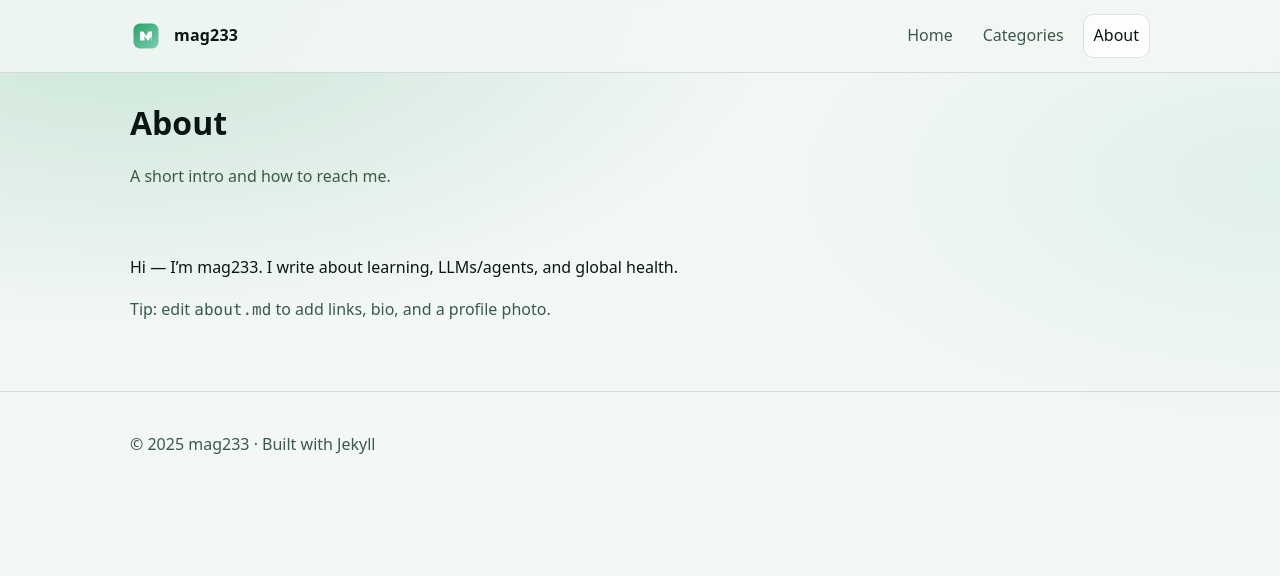
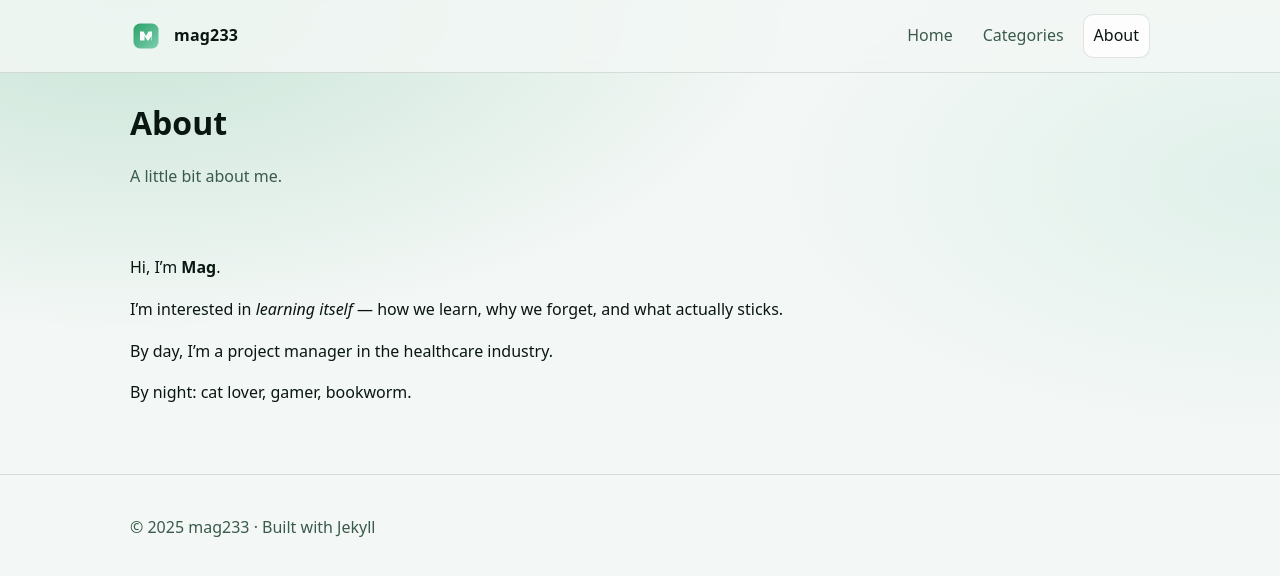
Before and after one commit to mag233/mag233.github.io, a Jekyll site: the page built from about.md, in a window 1280 px wide. Shown: the top 576 px of the page. Built offline with Jekyll 4.4.1, drawn with Linux system fonts in a browser that asks for light colours.

Commit message:
update aboutME

```diff
--- a/_config.yml
+++ b/_config.yml
@@ -6,9 +6,14 @@ permalink: /:categories/:year/:month/:day/:title/
 plugins:
   - jekyll-feed
 future: true
+exclude:
+  - templates
 
 # Branding
 logo: /assets/img/logo.svg
 
 # Optional: set this when you know it (e.g., https://mag233.github.io)
 url: ""
+
+# Optional local writing helper page at /write/
+show_write: false
--- a/_includes/header.html
+++ b/_includes/header.html
@@ -10,6 +10,9 @@
       <a class="nav__link{% if page.url == '/' %} is-active{% endif %}" href="{{ '/' | relative_url }}">Home</a>
       <a class="nav__link{% if page.url contains '/categories' %} is-active{% endif %}" href="{{ '/categories/' | relative_url }}">Categories</a>
       <a class="nav__link{% if page.url contains '/about' %} is-active{% endif %}" href="{{ '/about/' | relative_url }}">About</a>
+      {% if site.show_write %}
+        <a class="nav__link{% if page.url contains '/write' %} is-active{% endif %}" href="{{ '/write/' | relative_url }}">Write</a>
+      {% endif %}
     </nav>
   </div>
 </header>
--- a/about.md
+++ b/about.md
@@ -6,10 +6,12 @@ permalink: /about/
 
 <header class="page-header">
   <h1>About</h1>
-  <p class="muted">A short intro and how to reach me.</p>
+  <p class="muted">A little bit about me.</p>
 </header>
 
 <div class="prose">
-  <p>Hi — I’m {{ site.title }}. I write about learning, LLMs/agents, and global health.</p>
-  <p class="muted">Tip: edit <code>about.md</code> to add links, bio, and a profile photo.</p>
+  <p>Hi, I’m <strong>Mag</strong>.</p>
+  <p>I’m interested in <em>learning itself</em> — how we learn, why we forget, and what actually sticks.</p>
+  <p>By day, I’m a project manager in the healthcare industry.</p>
+  <p>By night: cat lover, gamer, bookworm.</p>
 </div>
--- a/assets/css/site.css
+++ b/assets/css/site.css
@@ -125,7 +125,54 @@ body{
   color: var(--text);
   outline: none;
 }
-.input:focus{border-color: color-mix(in srgb, var(--brand) 70%, var(--line)); box-shadow: 0 0 0 4px rgba(124,92,255,.18)}
+.input:focus{border-color: color-mix(in srgb, var(--brand) 70%, var(--line)); box-shadow: 0 0 0 4px rgba(47,163,107,.16)}
+
+.label{display:block; margin: 10px 0 6px; color:var(--muted); font-size: 13px}
+
+.writer{display:grid; grid-template-columns: 1.2fr .8fr; gap: 14px; padding-bottom: 28px}
+@media (max-width: 980px){.writer{grid-template-columns: 1fr}}
+.writer__form{
+  border:1px solid var(--line);
+  border-radius: var(--radius);
+  background: color-mix(in srgb, var(--panel) 86%, transparent);
+  padding: 14px 16px;
+}
+.writer__row{display:grid; grid-template-columns: 1fr 1fr; gap: 10px}
+@media (max-width: 720px){.writer__row{grid-template-columns: 1fr}}
+.textarea{
+  width:100%;
+  padding: 12px 12px;
+  border-radius: 12px;
+  border: 1px solid var(--line);
+  background: color-mix(in srgb, var(--panel) 85%, transparent);
+  color: var(--text);
+  outline: none;
+  resize: vertical;
+  font: 14px/1.6 ui-monospace, SFMono-Regular, Menlo, Monaco, Consolas, "Liberation Mono", monospace;
+}
+.textarea:focus{border-color: color-mix(in srgb, var(--brand) 70%, var(--line)); box-shadow: 0 0 0 4px rgba(47,163,107,.16)}
+.writer__actions{display:flex; flex-wrap:wrap; gap: 10px; align-items:center; margin-top: 12px}
+.btn{
+  appearance:none;
+  border: 1px solid color-mix(in srgb, var(--brand) 45%, var(--line));
+  background: color-mix(in srgb, var(--panel) 92%, transparent);
+  color: var(--text);
+  padding: 10px 12px;
+  border-radius: 12px;
+  cursor:pointer;
+  font: inherit;
+}
+.btn:hover{background: color-mix(in srgb, var(--panel) 98%, transparent)}
+.btn--ghost{border-color: var(--line); color: var(--muted)}
+.writer__preview .writer__panel{
+  border:1px solid var(--line);
+  border-radius: var(--radius);
+  background: color-mix(in srgb, var(--panel2) 90%, transparent);
+  padding: 14px 16px;
+  height: 100%;
+}
+.writer__panelTitle{color: var(--muted); font-size: 13px; margin-bottom: 8px}
+.writer__pre{margin:0; overflow:auto; max-height: 520px}
 
 .search-results{
   display:none;
```
Also changed, not shown: assets/js/write.js (added, +115 -0 lines), templates/01-note.md (added, +20 -0 lines), templates/02-llm-agent.md (added, +23 -0 lines), templates/03-learning-strategies.md (added, +21 -0 lines), templates/04-global-health.md (added, +18 -0 lines), templates/README.md (added, +5 -0 lines), write.md (added, +53 -0 lines), README.md, 1 other file.
